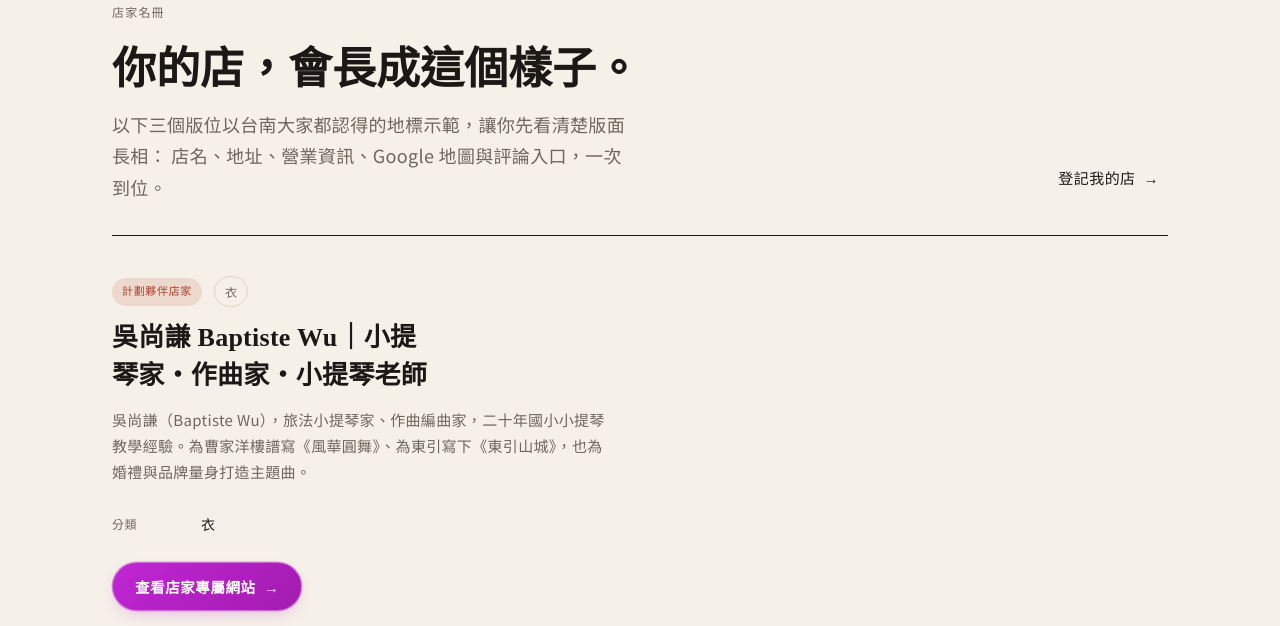
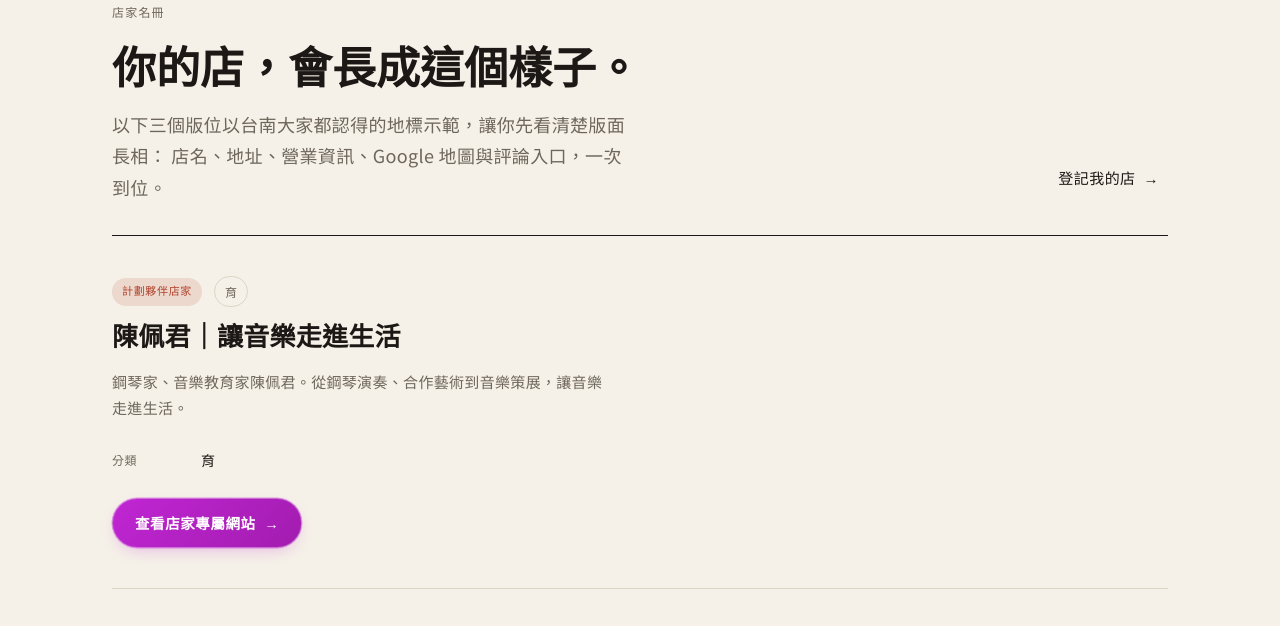
Before and after one commit to Coach1973/tainan-shangquan, a plain HTML site: page index.html in a window 1280 px wide. Shown: the part 3171-3797 px from the top of the page. Drawn offline with Linux system fonts and the light colour scheme.

Commit message:
策展SOP自動上架：新店家「陳佩君｜讓音樂走進生活」

```diff
--- a/index.html
+++ b/index.html
@@ -897,6 +897,25 @@
 
         <div>
           <!-- SHOP_CARDS_INSERT_POINT：新店家自動插入這行下面，勿刪除此標記 -->
+
+          <!-- 計劃夥伴店家：陳佩君｜讓音樂走進生活（策展SOP自動上架，待軍師補完整介紹） -->
+          <article class="shop-row reveal">
+            <div>
+              <div class="shop-head">
+                <span class="pill">計劃夥伴店家</span>
+                <span class="tag">育</span>
+              </div>
+              <h3>陳佩君｜讓音樂走進生活</h3>
+              <p class="shop-desc">鋼琴家、音樂教育家陳佩君。從鋼琴演奏、合作藝術到音樂策展，讓音樂走進生活。</p>
+              <ul class="shop-facts">
+                <li><span class="k">分類</span><span>育</span></li>
+
+              </ul>
+              <p class="slot-note"><a href="https://event.bymyway.com/curated/peipei1983/" target="_blank" rel="noopener">查看店家專屬網站</a></p>
+
+            </div>
+          </article>
+
 
           <!-- 計劃夥伴店家：吳尚謙 Baptiste Wu｜小提琴家・作曲家・小提琴老師（策展SOP自動上架，待軍師補完整介紹） -->
           <article class="shop-row reveal">
```
